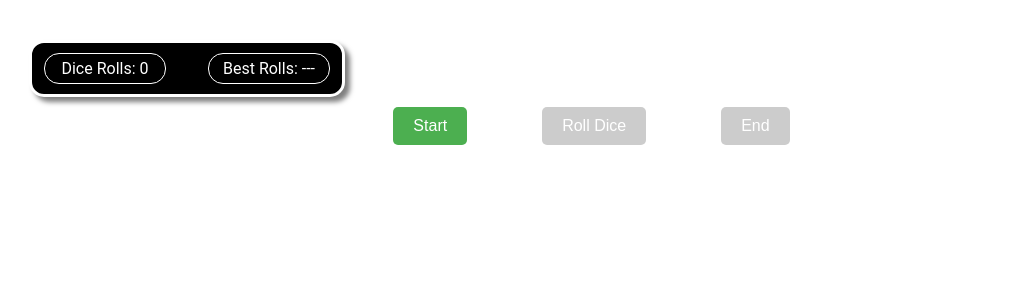
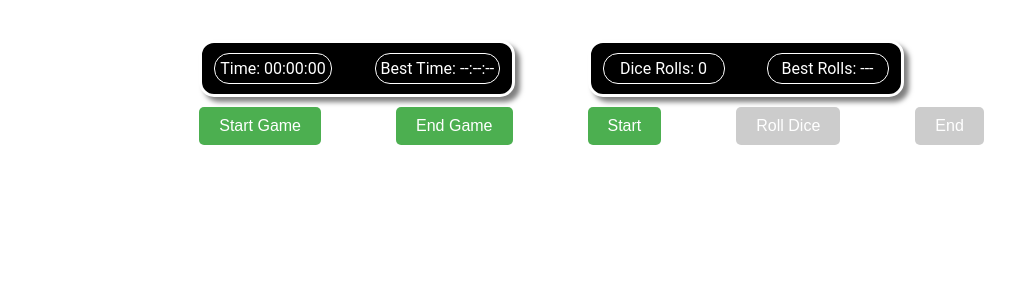
Before and after one commit to MichaelLarocca/react-dice-game-boilerplate, a React (Vite) app: page / in a window 1280 px wide. Shown: the top 300 px of the page, without its empty margins (11-1026 px from the left). Built offline with nearby package versions, Linux system fonts and the light colour scheme.

Commit message:
Dice and Time working

```diff
--- a/src/App.jsx
+++ b/src/App.jsx
@@ -1,5 +1,6 @@
+import { useState } from 'react'
 import useConfetti from './hooks/useConfetti';
-import { useState } from 'react'
+import BestTime from "./components/BestTime";
 import BestLowDiceRoll from '../src/components/BestLowDiceRoll';
 import './App.css'
 
@@ -8,12 +9,19 @@ function App() {
   const [gameEnded, setGameEnded] = useState(false);
 
   return (
+    <nav>
+        <div className="App">
+            <BestTime />
+        </div>
+        <div>
             <BestLowDiceRoll
             gameStarted={gameStarted}
             gameEnded={gameEnded}
             setGameStarted={setGameStarted}
             setGameEnded={setGameEnded}
         />
+        </div>
+    </nav>
   )
 }
 
--- a/src/components/BestTime.jsx
+++ b/src/components/BestTime.jsx
@@ -99,10 +99,10 @@ export default function BestTime() {
 					<div>Best Time: {formattedTime(gameBestTime)}</div>
 				</div>
 			</section>
-			{/* <button onClick={startGame} disabled={gameStarted}>
+			<button onClick={startGame} disabled={gameStarted}>
 				Start Game
 			</button>
-			<button onClick={endGame}>End Game</button> */}
+			<button onClick={endGame}>End Game</button>
 		</>
 	);
 }
```
Also changed, not shown: src/App.css (+0 -36 lines). Lines whose indentation alone changed are shown as unchanged.
